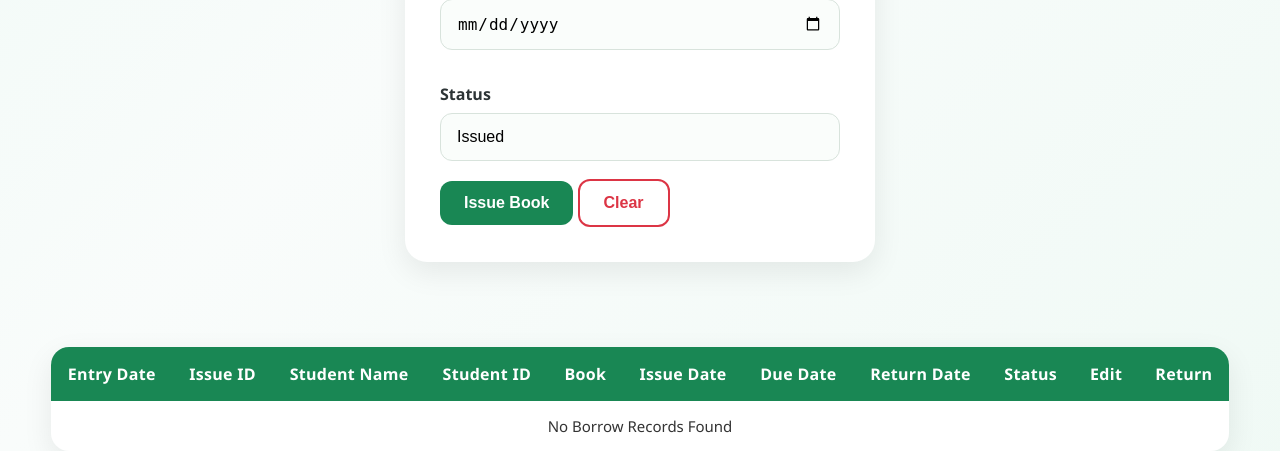
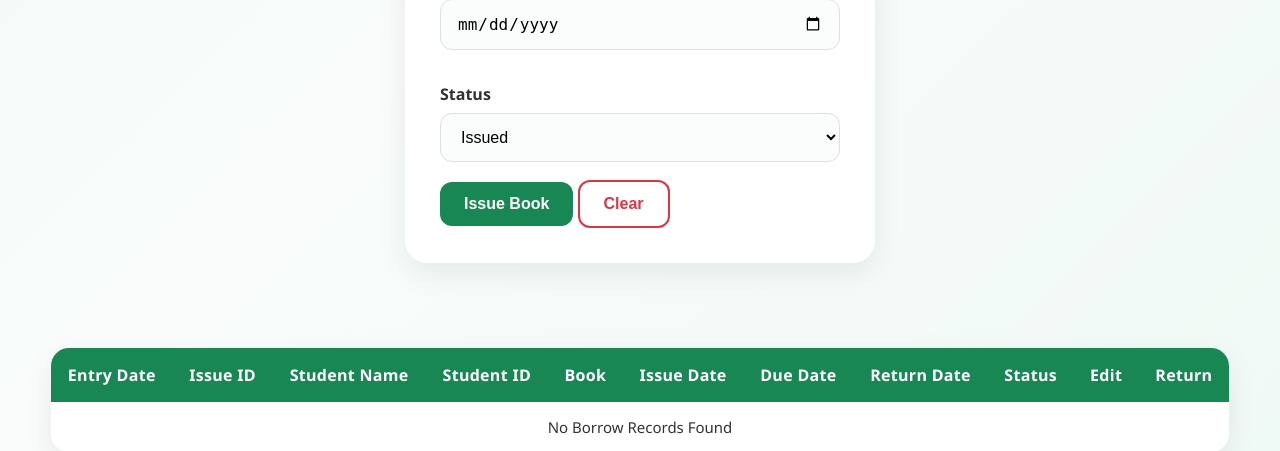
Before and after one commit to ArshiyaaTarannum/Library-Management-System, a Flask app: page /borrow_books in a window 1280 px wide. Shown: the part 1129-1580 px from the top of the page. Run offline with Flask 3, Linux system fonts and the light colour scheme; data that the repository does not hold is empty.

Commit message:
Update borrow_books.html

```diff
--- a/templates/borrow_books.html
+++ b/templates/borrow_books.html
@@ -140,7 +140,13 @@
 
             <label>Status</label>
 
-            <input type="text" name="status" id="status" value="Issued" readonly>
+            <select name="status" id="status" required>
+
+                <option value="Issued">Issued</option>
+
+                <option value="Returned">Returned</option>
+
+            </select>
 
             <button id="save-borrow" type="submit">
 
```
